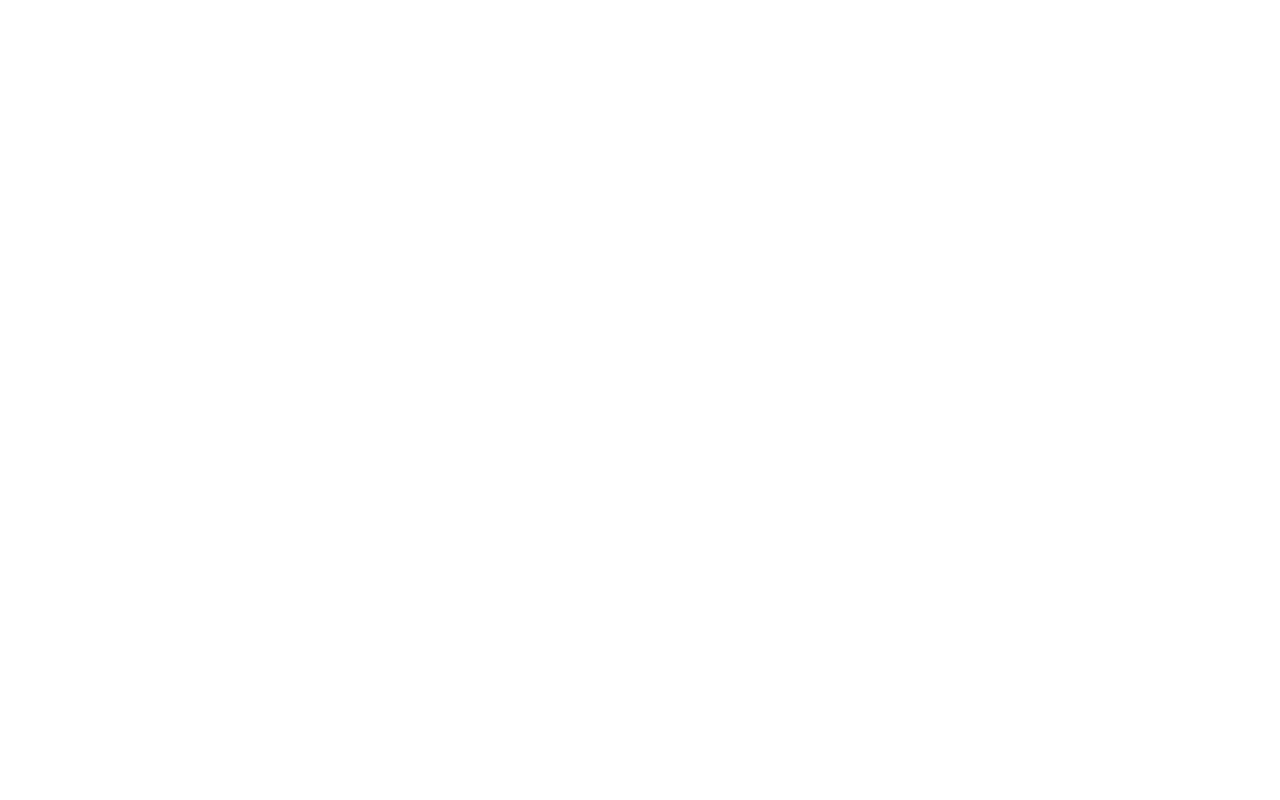
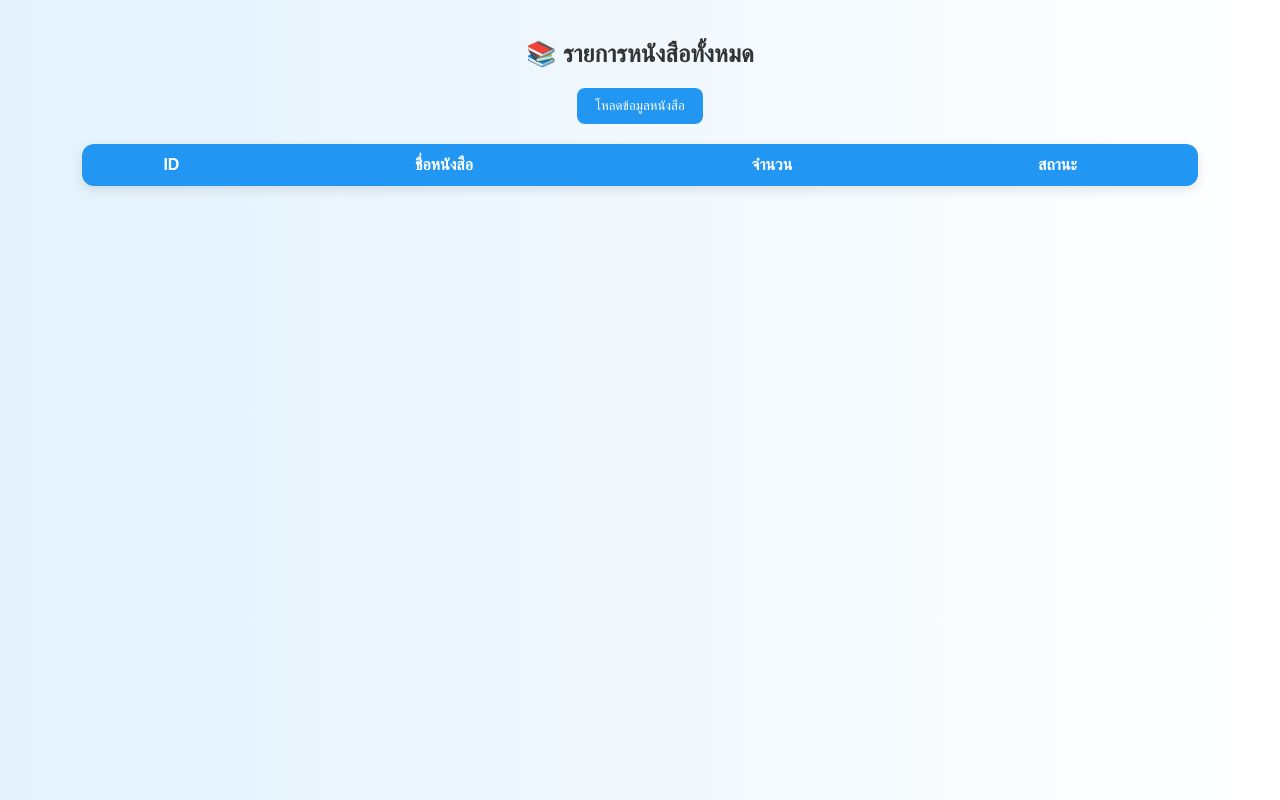
Before and after one commit to natthawadipi-create/Library101, a plain HTML site: page Frontend/loginregister/admin/main_admin/check_book/index.html in a window 1280 px wide. Drawn offline with nearby package versions, Linux system fonts and the light colour scheme; no server answers.

Commit message:
Finally?

```diff
--- a/Frontend/loginregister/admin/main_admin/check_book/index.html
+++ b/Frontend/loginregister/admin/main_admin/check_book/index.html
@@ -0,0 +1,45 @@
+<!DOCTYPE html>
+<html lang="th">
+<head>
+    <meta charset="UTF-8">
+    <meta name="viewport" content="width=device-width, initial-scale=1.0">
+    <title>รายการหนังสือ</title>
+
+    <link rel="stylesheet" href="style.css">
+</head>
+
+<body>
+
+    <h2>📚 รายการหนังสือทั้งหมด</h2>
+
+    <!-- ปุ่มโหลด -->
+    <div class="top-bar">
+        <button onclick="checkBooks()">โหลดข้อมูลหนังสือ</button>
+    </div>
+
+    <!-- ตาราง -->
+    <table>
+        <thead>
+            <tr>
+                <th>ID</th>
+                <th>ชื่อหนังสือ</th>
+                <th>จำนวน</th>
+                <th>สถานะ</th>
+            </tr>
+        </thead>
+        <tbody id="book-list">
+            <!-- JS จะเติมข้อมูลตรงนี้ -->
+        </tbody>
+    </table>
+
+    <!-- script -->
+    <script src="https://cdn.jsdelivr.net/npm/axios/dist/axios.min.js"></script>
+    <script src="index.js"></script>
+
+    <script>
+        // โหลดอัตโนมัติเมื่อเปิดหน้า
+        checkBooks();
+    </script>
+
+</body>
+</html>
--- a/Frontend/loginregister/admin/main_admin/check_book/index.js
+++ b/Frontend/loginregister/admin/main_admin/check_book/index.js
@@ -3,7 +3,7 @@ const BASE_URL = "http://localhost:8000";
 const checkBooks = async () => {
     const bookListDOM = document.getElementById("book-list");
     try{
-        const response = await axios.get(`${BASE_URL}/admins/books_admin`);
+        const response = await axios.get(`${BASE_URL}/admins/books`);
         const books = response.data;
 
         let html = "";
--- a/Frontend/loginregister/admin/main_admin/check_book/style.css
+++ b/Frontend/loginregister/admin/main_admin/check_book/style.css
@@ -0,0 +1,84 @@
+/* พื้นหลัง */
+body {
+    font-family: Arial, sans-serif;
+    background: linear-gradient(to right, #e3f2fd, #ffffff);
+    margin: 0;
+    padding: 20px;
+}
+
+/* หัวข้อ */
+h2 {
+    text-align: center;
+    color: #333;
+}
+
+/* top bar */
+.top-bar {
+    text-align: center;
+    margin-bottom: 20px;
+}
+
+/* ปุ่ม */
+button {
+    padding: 10px 18px;
+    background-color: #2196F3;
+    color: white;
+    border: none;
+    border-radius: 8px;
+    cursor: pointer;
+    transition: 0.3s;
+}
+
+button:hover {
+    background-color: #1976D2;
+}
+
+/* ตาราง */
+table {
+    width: 90%;
+    margin: auto;
+    border-collapse: collapse;
+    background: white;
+    border-radius: 12px;
+    overflow: hidden;
+    box-shadow: 0 4px 12px rgba(0,0,0,0.1);
+}
+
+/* หัวตาราง */
+thead {
+    background-color: #2196F3;
+    color: white;
+}
+
+/* ช่อง */
+th, td {
+    padding: 12px;
+    text-align: center;
+}
+
+/* เส้น */
+tbody tr {
+    border-bottom: 1px solid #ddd;
+}
+
+/* hover */
+tbody tr:hover {
+    background-color: #f5f5f5;
+}
+
+/* สถานะ */
+td:last-child {
+    font-weight: bold;
+}
+
+/* responsive */
+@media (max-width: 600px) {
+    table {
+        width: 100%;
+        font-size: 12px;
+    }
+
+    button {
+        width: 80%;
+    }
+}
--- a/Frontend/loginregister/admin/main_admin/index.js
+++ b/Frontend/loginregister/admin/main_admin/index.js
@@ -36,3 +36,7 @@ const goToReturn = () => {
 const goToHistory = () => {
     window.location.href = "see_his/index.html";
 };
+
+const booklist = () => {
+    window.location.href = "check_book/index.html";
+}
```
Also changed, not shown: Frontend/loginregister/admin/main_admin/index.html (+1 -0 lines).
